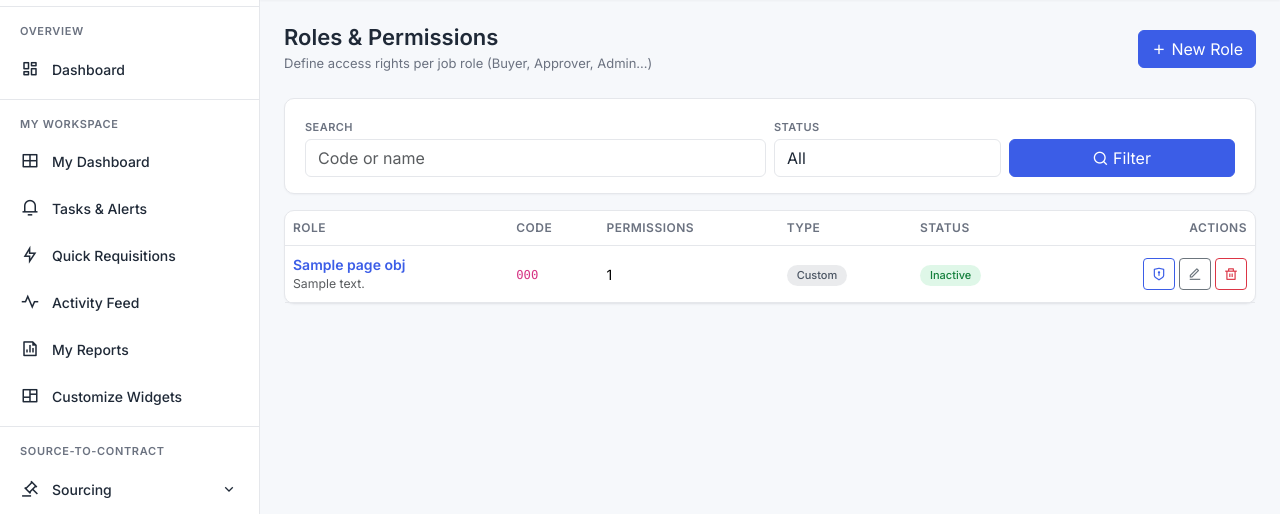
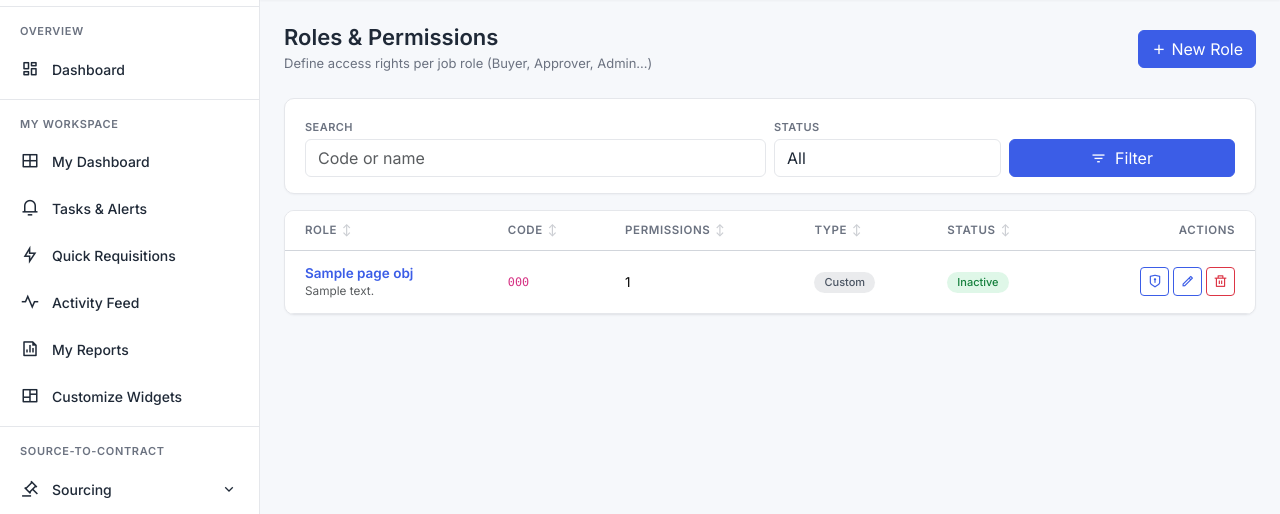
Before and after one commit to mnavaid925/NavPMS, a Django app: template templates/sysadmin/roles/list.html in a window 1280 px wide. Shown: the part 64-578 px from the top of the page. Run offline with Django 4.2, Linux system fonts and the light colour scheme; the template is opened without the code that fills it: most values are stand-ins (such as "Sample title", 1, 10 or a date in 2020); some libraries are stand-ins or nearby versions.

Commit message:
refactor(sysadmin): canonical list-table markup for roles list (shared pagination)

```diff
--- a/templates/sysadmin/roles/list.html
+++ b/templates/sysadmin/roles/list.html
@@ -2,16 +2,18 @@
 {% block title %}Roles &amp; Permissions{% endblock %}
 
 {% block content %}
-<div class="page-header d-flex justify-content-between align-items-center">
+<div class="page-header">
   <div>
-    <h1 class="page-title">Roles &amp; Permissions</h1>
-    <p class="page-subtitle">Define access rights per job role (Buyer, Approver, Admin…)</p>
+    <h1>Roles &amp; Permissions</h1>
+    <div class="breadcrumb-trail">Define access rights per job role (Buyer, Approver, Admin…)</div>
   </div>
-  <a href="{% url 'sysadmin:role_create' %}" class="btn btn-primary"><i class="ri-add-line"></i> New Role</a>
+  <div class="d-flex gap-2">
+    <a href="{% url 'sysadmin:role_create' %}" class="btn btn-primary"><i class="ri-add-line"></i> New Role</a>
+  </div>
 </div>
 
 <div class="card filter-card mb-3"><div class="card-body">
-  <form method="get" class="row g-2 align-items-end">
+  <form method="get" class="row g-2 align-items-end" data-filter-autosubmit>
     <div class="col-md-6">
       <label class="form-label">Search</label>
       <input type="text" name="q" value="{{ q }}" class="form-control" placeholder="Code or name">
@@ -24,13 +26,16 @@
         <option value="inactive" {% if status == 'inactive' %}selected{% endif %}>Inactive</option>
       </select>
     </div>
-    <div class="col-md-3"><button class="btn btn-primary w-100"><i class="ri-search-line"></i> Filter</button></div>
+    <div class="col-md-3 d-flex gap-2">
+      <button class="btn btn-primary flex-grow-1" type="submit"><i class="ri-filter-3-line me-1"></i> Filter</button>
+      <a href="{{ request.path }}" class="btn btn-outline-secondary filter-clear d-none" title="Clear filters"><i class="ri-close-line"></i></a>
+    </div>
   </form>
 </div></div>
 
-<div class="card"><div class="table-responsive">
-  <table class="table table-hover align-middle mb-0">
-    <thead><tr><th>Role</th><th>Code</th><th>Permissions</th><th>Type</th><th>Status</th><th class="text-end">Actions</th></tr></thead>
+<div class="card table-card"><div class="table-responsive">
+  <table class="table table-hover align-middle mb-0 list-table" data-sortable>
+    <thead><tr><th>Role</th><th>Code</th><th data-sort="number">Permissions</th><th>Type</th><th>Status</th><th class="text-end" data-sort="none">Actions</th></tr></thead>
     <tbody>
       {% for role in page_obj %}
       <tr>
@@ -39,21 +44,26 @@
         <td>{{ role.permission_count }}</td>
         <td>{% if role.is_system %}<span class="badge badge-soft-info">Built-in</span>{% else %}<span class="badge badge-soft-secondary">Custom</span>{% endif %}</td>
         <td><span class="badge badge-soft-{{ role.status_color }}">{% if role.is_active %}Active{% else %}Inactive{% endif %}</span></td>
-        <td class="text-end">
-          <a href="{% url 'sysadmin:role_permissions' role.pk %}" class="btn btn-sm btn-outline-primary" title="Edit permissions"><i class="ri-shield-keyhole-line"></i></a>
-          <a href="{% url 'sysadmin:role_edit' role.pk %}" class="btn btn-sm btn-outline-secondary" title="Edit"><i class="ri-edit-line"></i></a>
+        <td class="text-end actions-cell">
+          <a href="{% url 'sysadmin:role_permissions' role.pk %}" class="btn btn-sm btn-icon btn-outline-primary" title="Edit permissions"><i class="ri-shield-keyhole-line"></i></a>
+          <a href="{% url 'sysadmin:role_edit' role.pk %}" class="btn btn-sm btn-icon btn-outline-primary" title="Edit"><i class="ri-pencil-line"></i></a>
           {% if not role.is_system %}
           <form method="post" action="{% url 'sysadmin:role_delete' role.pk %}" class="d-inline" onsubmit="return confirm('Delete role {{ role.name }}?');">
-            {% csrf_token %}<button class="btn btn-sm btn-outline-danger" title="Delete"><i class="ri-delete-bin-line"></i></button>
+            {% csrf_token %}<button class="btn btn-sm btn-icon btn-outline-danger" title="Delete"><i class="ri-delete-bin-line"></i></button>
           </form>
           {% endif %}
         </td>
       </tr>
       {% empty %}
-      <tr><td colspan="6" class="text-center text-muted py-4">No roles found.</td></tr>
+      <tr>
+        <td colspan="6" class="p-0 border-0">
+          {% url 'sysadmin:role_create' as create_url %}
+          {% include 'partials/_empty_state.html' with icon='ri-shield-user-line' title='No roles found' message='Adjust your search or filters, or create a new role.' create_url=create_url create_label='New Role' %}
+        </td>
+      </tr>
       {% endfor %}
     </tbody>
   </table>
 </div></div>
-{% include 'sysadmin/_pagination.html' %}
+{% include 'partials/_pagination.html' %}
 {% endblock %}
```
